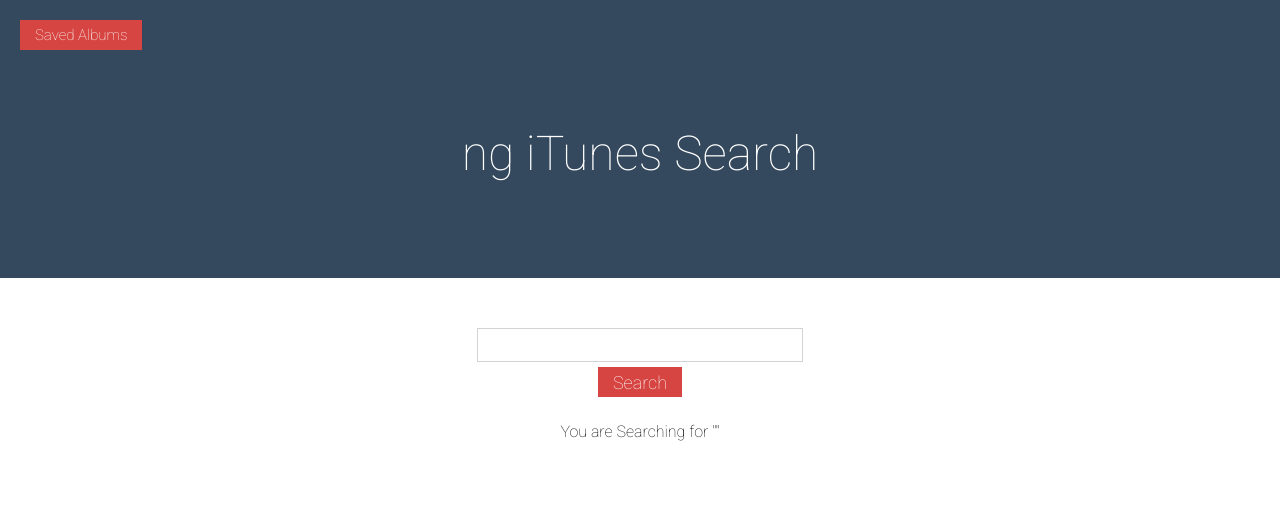
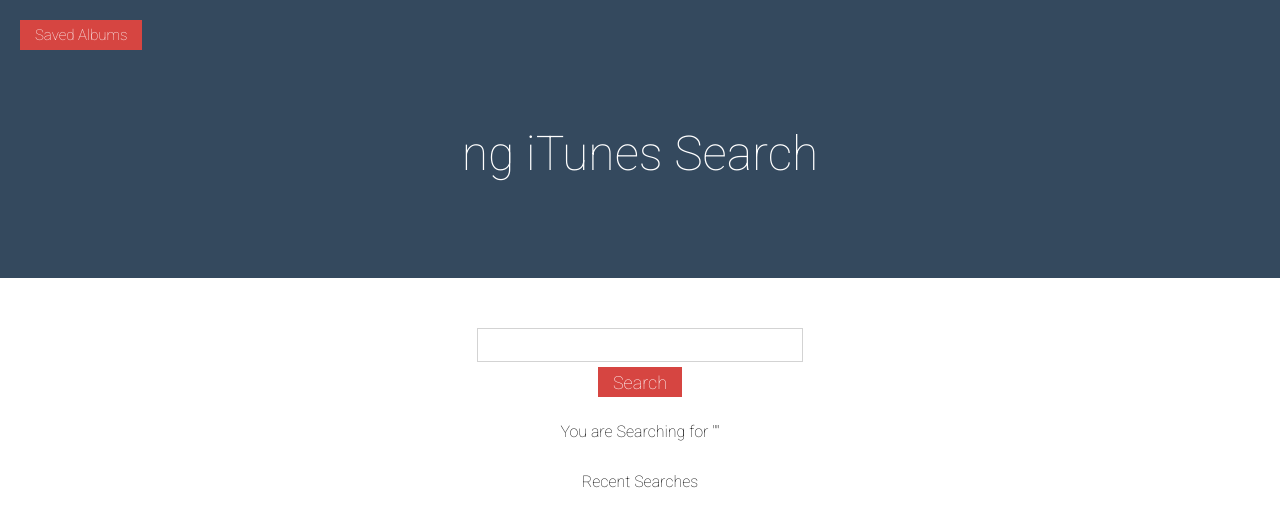
Before and after one commit to pacalabre/itunes-search-angular, an Angular app: page / in a window 1280 px wide. Shown: the top 526 px of the page. Built offline with nearby package versions, Linux system fonts and the light colour scheme.

Commit message:
Added recent searches to albums component

```diff
--- a/src/app/album-search.service.ts
+++ b/src/app/album-search.service.ts
@@ -17,12 +17,11 @@
   	// console.log(artist, album, artwork);
   	this.savedAlbums.push({artistName: artist, collectionName: album, artworkUrl100: artwork});
   	console.log(this.savedAlbums);
-
   }
 
   getSavedAlbums() {
-
   	return this.savedAlbums;
   }
 
+
 }
--- a/src/app/albums/albums.component.html
+++ b/src/app/albums/albums.component.html
@@ -5,6 +5,14 @@
 <!-- Below here will be a new component-->
 <main class="album-main">
 	<p class="album-show-search">You are Searching for "{{searchTerm}}"</p>
+	<section>
+		<h3>Recent Searches</h3>
+		<ul *ngFor="let recentSearch of recentSearches.reverse()">
+			<li>
+				<p>{{ recentSearch }}</p>
+			</li>
+		</ul>
+	</section>
 	<ul>
 		<li class="album-li" *ngFor="let album of albums">
 			<span class="album-border"></span>
--- a/src/app/albums/albums.component.ts
+++ b/src/app/albums/albums.component.ts
@@ -11,6 +11,8 @@
   searchTerm: string;
   results: any;
   albums = [];
+  recentSearches=[];
+
 
   constructor(private service: AlbumSearchService) {}
   getInput(event) {
@@ -28,7 +30,8 @@
   makeRequest(event) {
     event.preventDefault();
     this.searchTerm = event.target[0].value;
-    console.log("searchTerm = "+ this.searchTerm);
+    this.recentSearches.push(this.searchTerm);
+    console.log("recentSearches are "+ this.recentSearches);
     this.service.getAlbums(this.searchTerm)
     .subscribe( (data) => {
        this.results = data;
@@ -38,4 +41,5 @@
 
   }
 
+
 }
--- a/src/app/app.module.ts
+++ b/src/app/app.module.ts
@@ -15,7 +15,7 @@
     AlbumsComponent,
     HeaderComponent,
     SavedAlbumsComponent,
-    PostsComponent
+    PostsComponent,
   ],
   imports: [
     BrowserModule,
```
